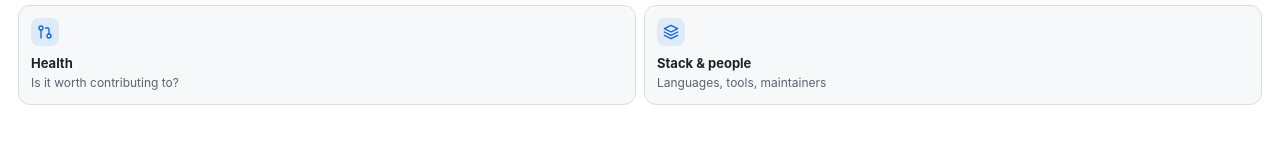
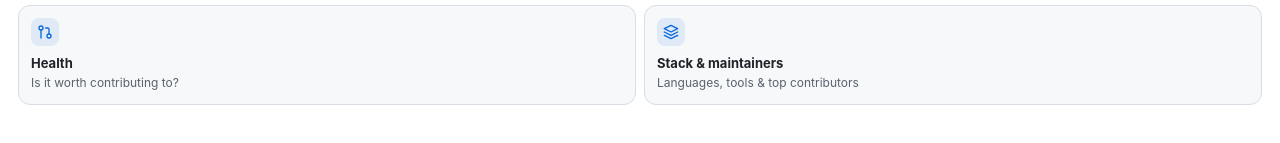
Before and after one commit to Zahed-Riyaz/repolyze, a browser extension: page sidepanel.html in a window 1280 px wide. Both pictures are taken after a click on the button "Settings". Shown: the part 351-494 px from the top of the page. Drawn offline with Linux system fonts and the light colour scheme.

Commit message:
Update 'people' tab to 'maintainers'

```diff
--- a/sidepanel.html
+++ b/sidepanel.html
@@ -99,7 +99,7 @@
           </div>
           <div class="feature-card">
             <span class="feature-icon"><svg class="icon"><use href="#i-layers"/></svg></span>
-            <div><strong>Stack &amp; people</strong>Languages, tools, maintainers</div>
+            <div><strong>Stack &amp; maintainers</strong>Languages, tools &amp; top contributors</div>
           </div>
         </div>
       </div>
@@ -109,7 +109,7 @@
       <nav id="tabs" role="tablist">
         <button class="tab-btn active" data-tab="issues" role="tab"><svg class="icon icon-sm"><use href="#i-issue"/></svg>Issues</button>
         <button class="tab-btn" data-tab="tech" role="tab"><svg class="icon icon-sm"><use href="#i-layers"/></svg>Stack</button>
-        <button class="tab-btn" data-tab="maintainers" role="tab"><svg class="icon icon-sm"><use href="#i-users"/></svg>People</button>
+        <button class="tab-btn" data-tab="maintainers" role="tab"><svg class="icon icon-sm"><use href="#i-users"/></svg>Maintainers</button>
         <button class="tab-btn" data-tab="contribute" role="tab"><svg class="icon icon-sm"><use href="#i-pr"/></svg>Contribute</button>
         <button class="tab-btn" data-tab="chat" role="tab"><svg class="icon icon-sm"><use href="#i-chat"/></svg>Chat</button>
         <span id="tab-indicator" aria-hidden="true"></span>
--- a/styles.css
+++ b/styles.css
@@ -163,7 +163,7 @@ body.no-repo #tabs { display: none; }
 #tabs .tab-btn.active .icon { color: var(--accent); }
 
 /* Narrow panels: drop tab icons so all five labels fit without scrolling */
-@container panel (max-width: 400px) {
+@container panel (max-width: 480px) {
   #tabs { gap: 0; padding: 0 6px; }
   #tabs .tab-btn { padding-left: 8px; padding-right: 8px; }
   #tabs .tab-btn .icon { display: none; }
```
Also changed, not shown: README.md.
